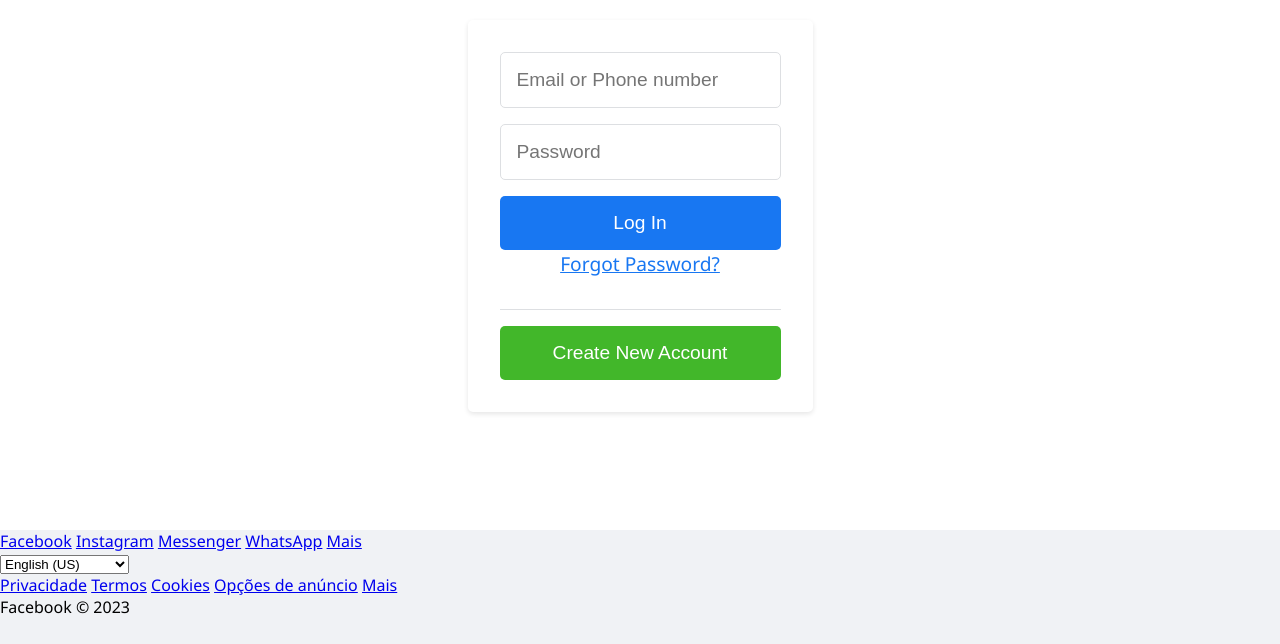
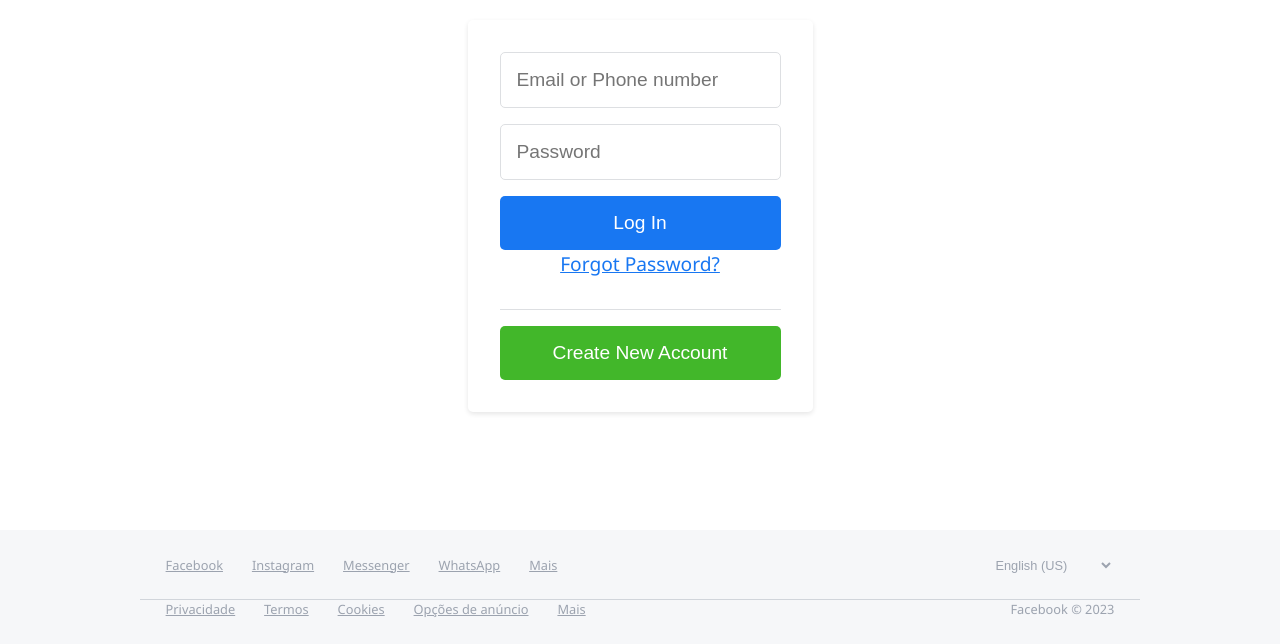
Before and after one commit to LandimGabriel/Proventus.500paginas, a plain HTML site: page index.html in a window 1280 px wide. Shown: the part 270-914 px from the top of the page. Before the commit the page ends 888 px from the top, so only its background shows below. Drawn offline with Linux system fonts and the light colour scheme.

Commit message:
Update style.css

```diff
--- a/style.css
+++ b/style.css
@@ -100,3 +100,50 @@ header {
 .create-account-btn:hover {
   background-color: #36a420;
 }
+footer {
+  background-color: #F6F7F9;
+  padding: 1.6rem 0;
+  color: #9CA3AF;
+  font-size: 0.8rem;
+}
+
+.footer-container {
+  display: flex;
+  justify-content: space-between;
+  align-items: center;
+  max-width: 1000px;
+  margin: 0 auto;
+  padding: 0 1.6rem;
+}
+
+.footer-links a {
+  color: #9CA3AF;
+  margin-right: 1.6rem;
+}
+
+.footer-lang select {
+  border: none;
+  background-color: transparent;
+  font-size: 0.8rem;
+  color: #9CA3AF;
+}
+
+.legal-container {
+  display: flex;
+  justify-content: space-between;
+  align-items: center;
+  max-width: 1000px;
+  margin: 0 auto;
+  padding: 0 1.6rem;
+  margin-top: 1.6rem;
+  border-top: 1px solid #D1D5DB;
+}
+
+.legal-links a {
+  color: #9CA3AF;
+  margin-right: 1.6rem;
+}
+
+.legal-text {
+  color: #9CA3AF;
+}
```
